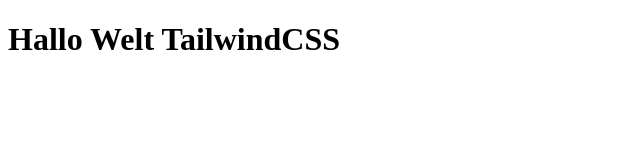
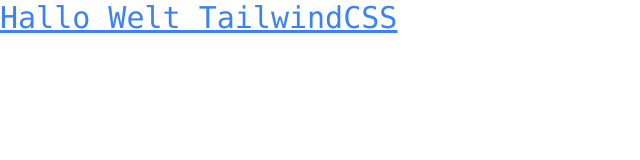
Before and after one commit to 121038217/TailwindCSS1, a website: page index.html in a window 1280 px wide. Shown: the whole page, without its empty margins (0-640 px from the left). Drawn offline with Linux system fonts and the light colour scheme.

Commit message:
creación de style.css

```diff
--- a/index.html
+++ b/index.html
@@ -3,12 +3,13 @@
 <head>
     <meta charset="UTF-8">
     <meta name="viewport" content="width=device-width, initial-scale=1.0">
+    <link rel="stylesheet" href="styles.css">
 
     <title>Intalacion Tailwind</title>
 </head>
 <body>
 
-    <h1 class ="text-3xl  font-mono underline text-red-500 "> Hallo Welt TailwindCSS </h1>
+    <h1 class ="text-3xl  font-mono underline text-blue-500 "> Hallo Welt TailwindCSS </h1>
 
 </body>
 </html>
--- a/package.json
+++ b/package.json
@@ -16,5 +16,8 @@
   "bugs": {
     "url": "https://github.com/121038217/TailwindCSS1/issues"
   },
-  "homepage": "https://github.com/121038217/TailwindCSS1#readme"
+  "homepage": "https://github.com/121038217/TailwindCSS1#readme",
+  "devDependencies": {
+    "tailwindcss": "^3.4.1"
+  }
 }
--- /dev/null
+++ b/tailwind.config.js
@@ -0,0 +1,8 @@
+/** @type {import('tailwindcss').Config} */
+module.exports = {
+  content: ['./*.html'],
+  theme: {
+    extend: {},
+  },
+  plugins: [],
+}
--- a/tailwind.css
+++ b/tailwind.css
@@ -0,0 +1,3 @@
+@tailwind base;
+@tailwind components;
+@tailwind utilities;
```
Also changed, not shown: styles.css (added), 1 other file.
